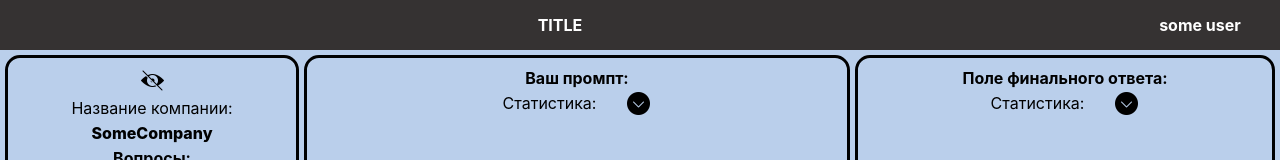
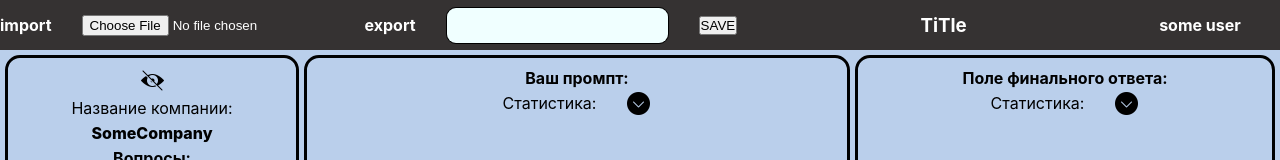
Before and after one commit to akr7777/alex_chat, a React (Create React App) app: page / in a window 1280 px wide. Shown: the top 160 px of the page. Built offline with nearby package versions, Linux system fonts and the light colour scheme; no server answers.

Commit message:
file loader/uploader

```diff
--- a/package.json
+++ b/package.json
@@ -14,6 +14,8 @@
     "@types/react-dom": "^18.0.0",
     "axios": "^1.4.0",
     "dayjs": "^1.11.7",
+    "file-saver": "^2.0.5",
+    "fs": "^0.0.1-security",
     "gh-pages": "^5.0.0",
     "react": "^18.2.0",
     "react-colorful": "^5.6.1",
--- a/src/components/mainPage/header/header.tsx
+++ b/src/components/mainPage/header/header.tsx
@@ -1,12 +1,79 @@
+import { useSelector } from "react-redux";
 import s from "./header.module.css";
 import UserName from "./userName";
-
+import { RootState, useAppDispatch } from "../../../store/store";
+import * as fs from "fs"
+import { LineTextField } from "../../../common/lineTextField/labelLineText";
+import { useState } from "react";
+import { changeAllQustionsListAC, changePromptAC, changeTitleAC } from "../../../store/features/questionSlice";
 
 const Header = () => {
+    const title: string = useSelector((state:RootState) => state.questions.title);
+    const prompt = useSelector((state:RootState) => state.questions.prompt);
+    const questions = useSelector((state:RootState) => state.questions.questions);
+
+    const dispatch = useAppDispatch();
+    const [saveFileName, setSaveFileName] = useState<string>('');
+    const [newTitle, setNewTitle] = useState<string>(title);
+    const [editTitle, setEditTitle] = useState<boolean>(false);
+
+    const exportToFile = () => {
+        const FileSaver = require('file-saver');
+        const exportData = {
+            "title": title,
+            "prompt": prompt,
+            "questions": questions
+        }
+        // const blob = new Blob(["Hello, world!"], {type: "text/plain;charset=utf-8"});
+        // FileSaver.saveAs(blob, "hello world.txt");
+        // const fileName = file.target.files[0].name || '111.txt';
+        const blob = new Blob([JSON.stringify(exportData)], {type: "text/plain;charset=utf-8"});
+        FileSaver.saveAs(blob, saveFileName);
+    }
+
+    const importFromFile = async (file:any) => {
+        let reader = new FileReader();
+        reader.readAsText(file.target.files[0]);
+
+        reader.onload = function() {
+            const newData = JSON.parse(reader.result?.toString() || "");
+            if (newData) {
+                dispatch(changeTitleAC(newData.title));
+                dispatch(changePromptAC(newData.prompt));
+                dispatch(changeAllQustionsListAC(newData.questions));
+            }
+          };
+
+        reader.onerror = function() {
+            console.log("ERROR:", reader.error);
+        };
+    }
+
     return <div className={s.headerDiv}>
+        <label>import</label>
+        <input type="file" title="EXPORT" onChange={(file: any) => importFromFile(file)}/>
+
+        <label>export</label>
+        <LineTextField type={"text"} text={saveFileName} onChangeFunction={(text: string) => setSaveFileName(text)} />
+        {/* <input type="file" title="IMPORT" onChange={(file: any) => importFromFile(file)}/> */}
+        <button onClick={exportToFile}>SAVE</button>
 
         <div className={s.titleDiv}>
-            TITLE
+            {/* {title} */}
+            {
+                editTitle
+                    ? <>
+                        <LineTextField type={"text"} text={newTitle} onChangeFunction={(text: string) => setNewTitle(text)} />
+                        <button onClick={() => {
+                                dispatch(changeTitleAC(newTitle))
+                                setEditTitle(false)
+                            }}>OK</button>
+                        <button onClick={() => setEditTitle(false)}>Cancel</button>
+                    </>
+                    : <>
+                        <h3 onClick={() => setEditTitle(true)}>{title}</h3>
+                    </>
+            }
         </div>
 
         <UserName />
--- a/src/functions/consts.ts
+++ b/src/functions/consts.ts
@@ -44,5 +44,6 @@ export const initContentQuestionsSlice:InitContectType = {
     favoritesPrompts: [],
     footerHelpText: '',
     basePrompt: [],
-    baseQuestions: []
+    baseQuestions: [],
+    title: 'TiTle'
 }
--- a/src/functions/functions.ts
+++ b/src/functions/functions.ts
@@ -85,3 +85,7 @@ export const AddAnswerForGPT = (prompt: Array<string>, questions:Array<QuestionT
     // return g.join(' ');
     // return g;
 }
+
+
+
+export const exportToFile = () => {}
--- a/src/store/features/questionSlice.ts
+++ b/src/store/features/questionSlice.ts
@@ -84,7 +84,8 @@ export const questionsSlice = createSlice({
         changeShowPromptFavoritesAC: (state: InitContectType, action: PayloadAction<boolean>) => { state.var.showPromptHistory = action.payload },
         changeShowResponseHistoryAC: (state: InitContectType, action: PayloadAction<boolean>) => { state.var.showResponseHistory = action.payload },
         changeFooterHelpTextAC: (state: InitContectType, action: PayloadAction<string>) => { state.footerHelpText = action.payload; },
-        changeFirstBlockWidthAC: (state: InitContectType, action: PayloadAction<boolean>) => { state.var.isFirstBlockShort = action.payload }
+        changeFirstBlockWidthAC: (state: InitContectType, action: PayloadAction<boolean>) => { state.var.isFirstBlockShort = action.payload },
+        changeTitleAC: (state: InitContectType, action: PayloadAction<string>) => { state.title = action.payload }
     },
 
 
@@ -271,7 +272,7 @@ export const {changeEditableIdAC, changeQuestionAC, addIdToChangedIdsListAC, cle
     changePromptAC, changeNewPromptAC, changeSearchTextAC, changeSearchCompanyAC,
     changeShowPromptFavoritesAC, changeGPTResponseAC, changeShowResponseHistoryAC, changeTwoQuestionsOrderAC,
     removeQuestionAC, changeAllQustionsListAC, changeSearchDateStartAC, changeSearchDateEndAC, addQuestionAC,
-    changeFooterHelpTextAC, changeFirstBlockWidthAC
+    changeFooterHelpTextAC, changeFirstBlockWidthAC, changeTitleAC
 } = questionsSlice.actions;
 
 export default questionsSlice.reducer;
--- a/src/store/features/questionTypes.ts
+++ b/src/store/features/questionTypes.ts
@@ -62,5 +62,6 @@ export type InitContectType = {
     responseHistory: Array<HistoryType>,
     footerHelpText: string,
     basePrompt: Array<string>,
-    baseQuestions: Array<QuestionType>
+    baseQuestions: Array<QuestionType>,
+    title: string
 }
```
Also changed, not shown: 1 other file (tests, documents, lock files or other folders).
